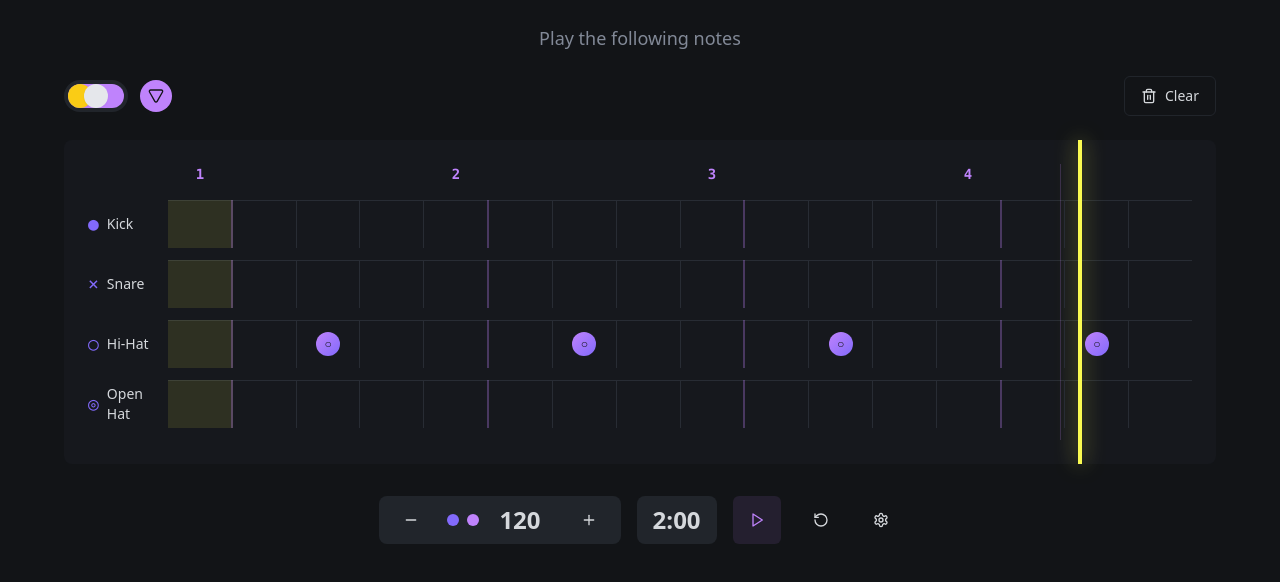
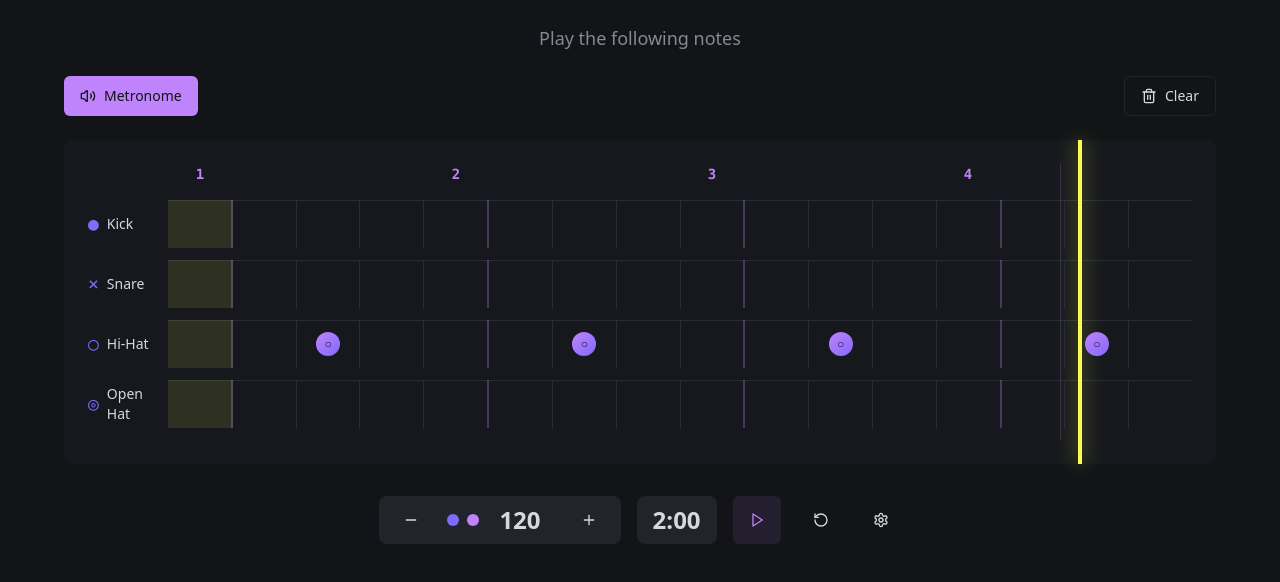
Before and after one commit to Zoharlev/drum-beat-visionary-16th, a React (Vite) app: page / in a window 1280 px wide. Shown: the top 582 px of the page. Built offline with nearby package versions, Linux system fonts and the light colour scheme.

Commit message:
Reverted to commit ad76baacfc2c85b13d741593f04ab99ea555405e

```diff
--- a/src/components/DrumGrid.tsx
+++ b/src/components/DrumGrid.tsx
@@ -1,5 +1,5 @@
 import { Button } from "@/components/ui/button";
-import { Trash2, Triangle } from "lucide-react";
+import { Trash2, Volume2, VolumeX } from "lucide-react";
 import { cn } from "@/lib/utils";
 interface DrumGridProps {
   pattern: {
@@ -46,36 +46,10 @@ export const DrumGrid = ({
       {/* Controls */}
       <div className="flex items-center justify-between">
         <div className="flex items-center gap-4">
-          {/* Custom Metronome Toggle */}
-          <div className="flex items-center gap-3">
-            <button
-              onClick={onMetronomeToggle}
-              className="relative flex items-center w-16 h-8 bg-muted rounded-full transition-all duration-300 focus:outline-none focus:ring-2 focus:ring-primary/20"
-            >
-              {/* Toggle track */}
-              <div className={cn(
-                "absolute inset-1 rounded-full transition-all duration-300",
-                metronomeEnabled ? "bg-primary" : "bg-secondary"
-              )} />
-
-              {/* Toggle circles */}
-              <div className={cn(
-                "absolute flex items-center transition-all duration-300",
-                metronomeEnabled ? "left-1" : "left-7"
-              )}>
-                <div className="w-6 h-6 bg-yellow-400 rounded-full shadow-sm" />
-                <div className="w-6 h-6 bg-gray-200 rounded-full shadow-sm -ml-2" />
-              </div>
-            </button>
-
-            {/* Metronome icon */}
-            <div className={cn(
-              "w-8 h-8 rounded-full flex items-center justify-center transition-all duration-300",
-              metronomeEnabled ? "bg-primary text-primary-foreground" : "bg-muted text-muted-foreground"
-            )}>
-              <Triangle className="h-4 w-4 rotate-180" />
-            </div>
-          </div>
+          <Button variant={metronomeEnabled ? "default" : "outline"} onClick={onMetronomeToggle} className="flex items-center gap-2">
+            {metronomeEnabled ? <Volume2 className="h-4 w-4" /> : <VolumeX className="h-4 w-4" />}
+            Metronome
+          </Button>
         </div>
 
         <Button variant="outline" onClick={onClearPattern} className="flex items-center gap-2">
```
